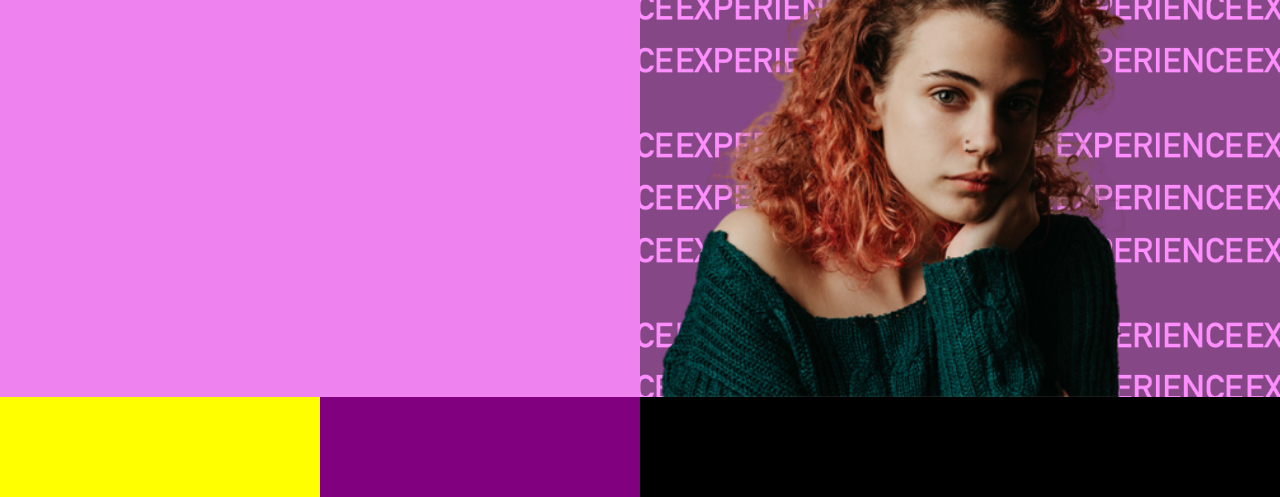
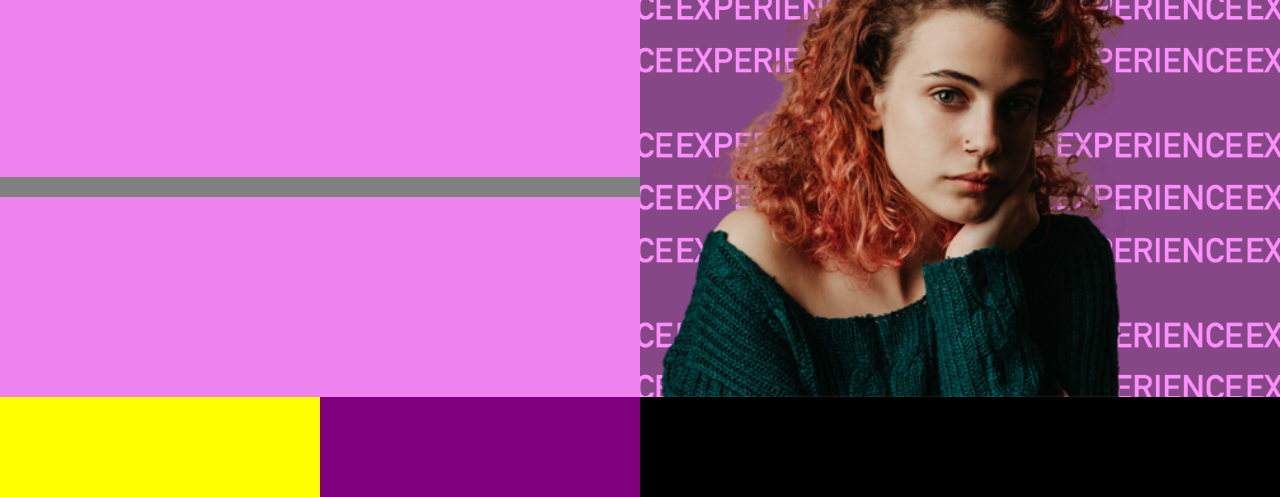
Before and after one commit to 1ucacodez/Grandma-s-Website-Advanced, a plain HTML site: page index.html in a window 1280 px wide. Shown: the part 303-800 px from the top of the page. Drawn offline with Linux system fonts and the light colour scheme.

Commit message:
very good

```diff
--- a/index.css
+++ b/index.css
@@ -12,6 +12,7 @@
     padding:0;
     margin:0;
     text-decoration: none;
+    box-sizing: border-box;
 }
 html, body {
     height:100%;
@@ -60,6 +61,7 @@ html, body {
     grid-area: nt;
 }
 .middle-wrapper {
+    position: relative;
     background-color: violet;
     display: flex;
     font-family: 'Geologica', sans-serif;
@@ -75,12 +77,6 @@ html, body {
     background-color: rgb(133, 71, 133);
     grid-area: mw2;
     position: relative;
-    animation: experience 5s infinite;
-}
-@keyframes experience {
-    50% {
-        background-size: 200px;
-    }
 }
 .bottom-left {
     background-color: yellow;
@@ -102,3 +98,11 @@ html, body {
     right: 0;
     bottom: 0;
 }
+
+.grey-line {
+    width: 100%;
+    background-color: grey;
+    height: 20px;
+    position: absolute;
+    top:45%;
+}
--- a/index.html
+++ b/index.html
@@ -14,7 +14,9 @@
     <div class="page-wrapper">
         <div class="nav-tittle">MIHAELA'S BLING <br> BOUTIQUE</div>
 
-        <div class="middle-wrapper"></div>
+        <div class="middle-wrapper">
+            <div class="grey-line"></div>
+        </div>
         <div class="middle-wrapper2">
             <img src="./women.png" alt="" class="women">
         </div>
```
